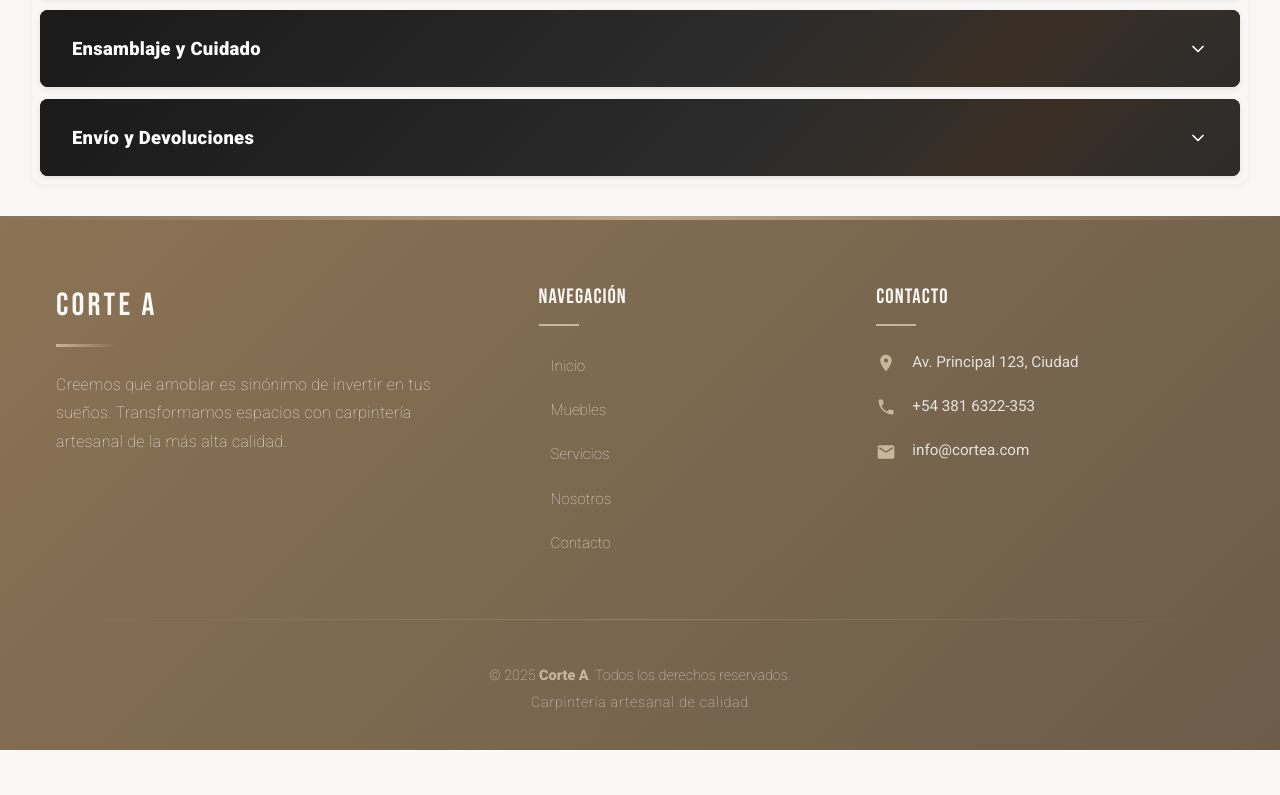
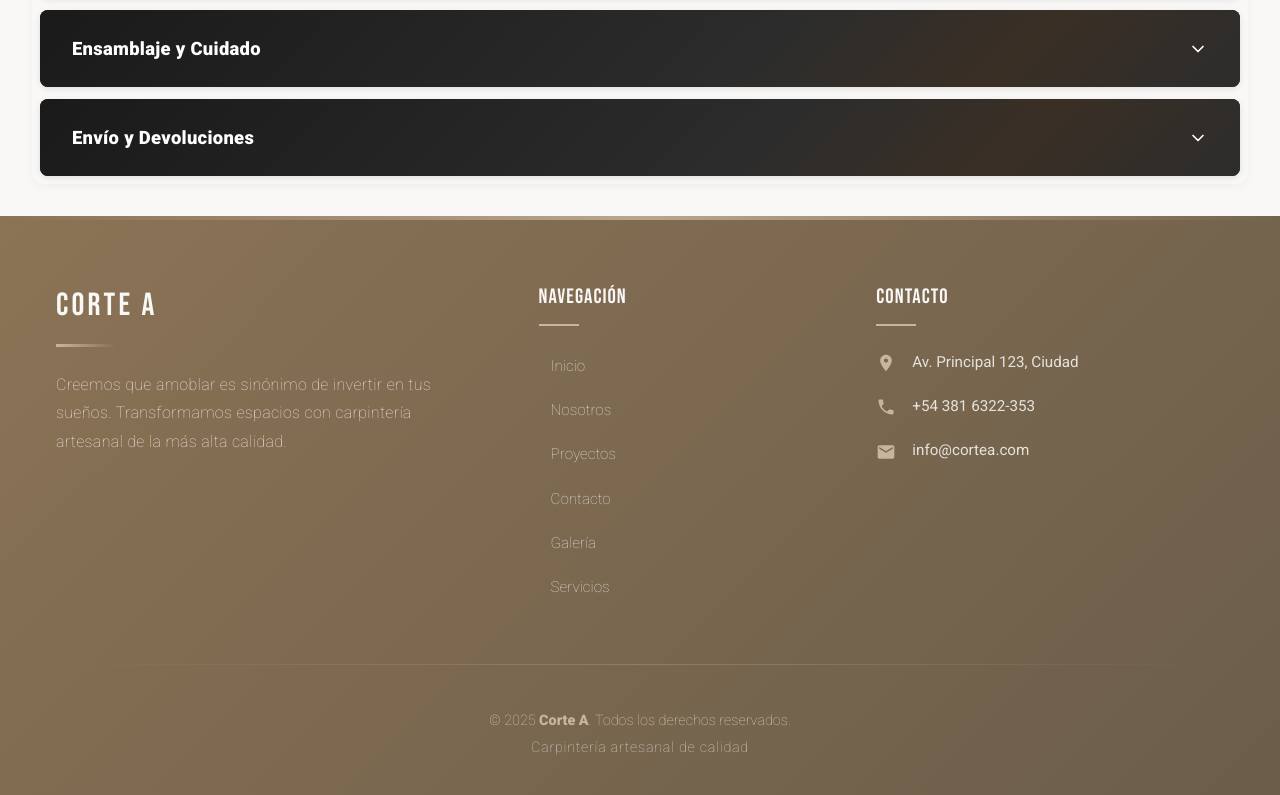
Before and after one commit to IsaiasPadros/corteA, a React (Vite) app in the folder frontend/: page /producto/1 in a window 1280 px wide. Shown: the part 1675-2470 px from the top of the page. Before the commit the page ends 2425 px from the top, so only its background shows below. Built offline with nearby package versions, Linux system fonts and the light colour scheme.

Commit message:
Update PieDePagina component: modify footer navigation links to reflect accurate section titles, enhancing user experience. Replace 'Muebles' with 'Nosotros', 'Servicios' with 'Proyectos', 'Contacto' with 'Galería', and add 'Servicios' link for improved accessibility.

```diff
--- a/frontend/src/components/PieDePagina.jsx
+++ b/frontend/src/components/PieDePagina.jsx
@@ -29,27 +29,33 @@ function PieDePagina() {
                 </a>
               </li>
               <li>
-                <a href="#propiedades" className="pie-link">
+                <a href="#nosotros" className="pie-link">
                   <span className="pie-link-icono">→</span>
-                  <span>Muebles</span>
+                  <span>Nosotros</span>
+                </a>
+              </li>
+              <li>
+                <a href="#proyectos" className="pie-link">
+                  <span className="pie-link-icono">→</span>
+                  <span>Proyectos</span>
+                </a>
+              </li>
+              <li>
+                <a href="#contacto" className="pie-link">
+                  <span className="pie-link-icono">→</span>
+                  <span>Contacto</span>
+                </a>
+              </li>
+              <li>
+                <a href="#galeria" className="pie-link">
+                  <span className="pie-link-icono">→</span>
+                  <span>Galería</span>
                 </a>
               </li>
               <li>
                 <a href="#servicios" className="pie-link">
                   <span className="pie-link-icono">→</span>
                   <span>Servicios</span>
-                </a>
-              </li>
-              <li>
-                <a href="#nosotros" className="pie-link">
-                  <span className="pie-link-icono">→</span>
-                  <span>Nosotros</span>
-                </a>
-              </li>
-              <li>
-                <a href="#contacto" className="pie-link">
-                  <span className="pie-link-icono">→</span>
-                  <span>Contacto</span>
                 </a>
               </li>
             </ul>
```
